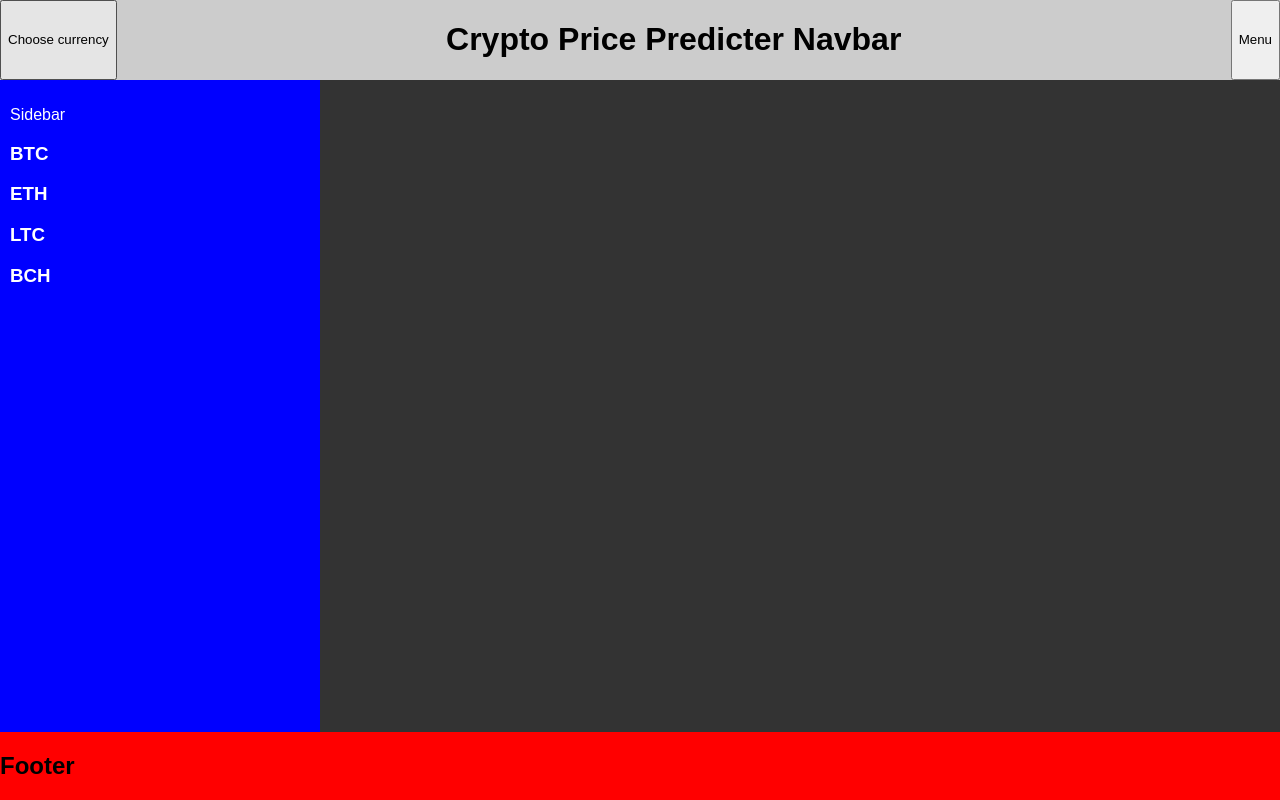
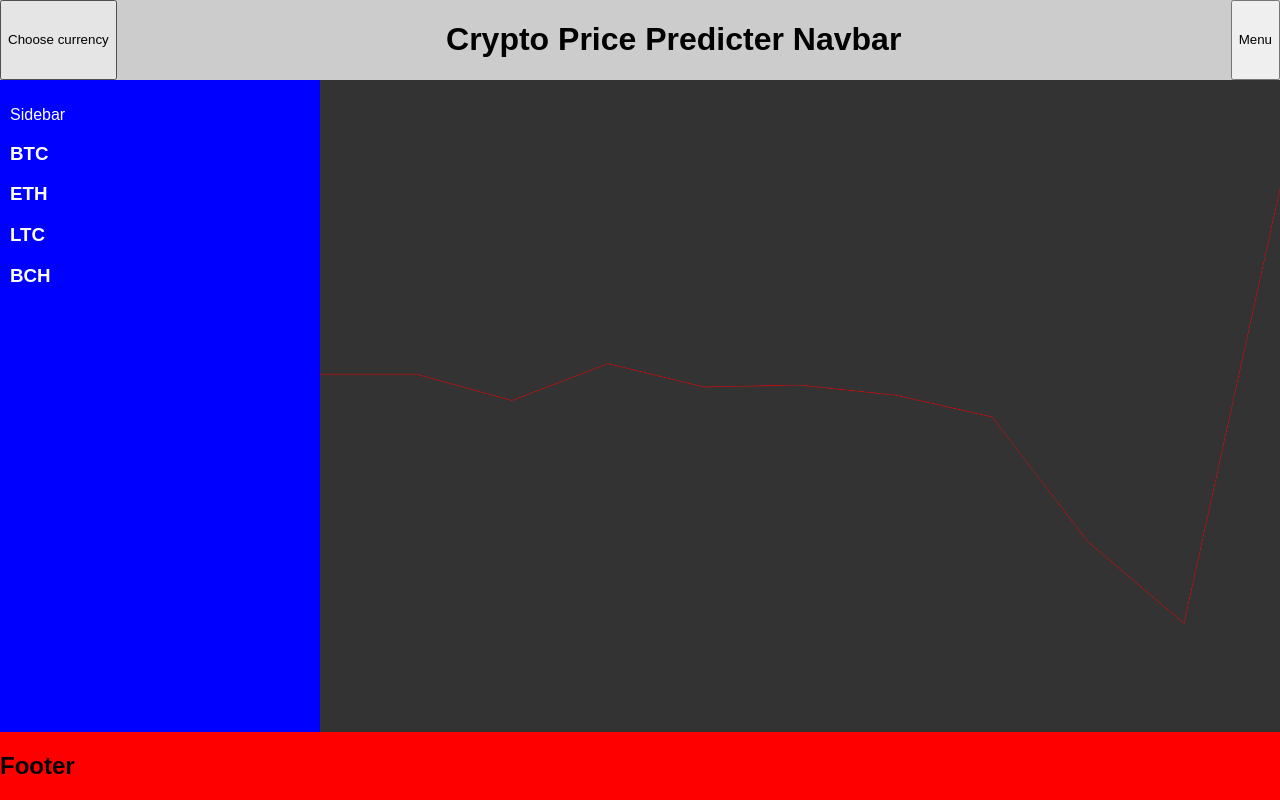
Before and after one commit to iSadist/CryptoPricePredicter, a React (Create React App) app in the folder cryptopricepredicter/: page / in a window 1280 px wide. Built offline with nearby package versions, Linux system fonts and the light colour scheme.

Commit message:
Draw a price curve in the canvas
The price curve is drawn (upside down) at start. The price is based on a fake price.
Later it will be switched with the real price data.

```diff
--- a/cryptopricepredicter/package.json
+++ b/cryptopricepredicter/package.json
@@ -4,6 +4,7 @@
   "private": true,
   "dependencies": {
     "@tensorflow/tfjs": "^0.12.6",
+    "jquery": "^3.3.1",
     "react": "^16.4.2",
     "react-dom": "^16.4.2"
   },
--- a/cryptopricepredicter/src/MainContent/MainContent.css
+++ b/cryptopricepredicter/src/MainContent/MainContent.css
@@ -2,7 +2,7 @@
   background-color: #333;
 }
 
-.Main-Content__draw-area {
+.Main-Content__price-chart {
   width: 100%;
   height: 100%;
 }
--- a/cryptopricepredicter/src/MainContent/MainContent.js
+++ b/cryptopricepredicter/src/MainContent/MainContent.js
@@ -1,11 +1,39 @@
 import React, { Component } from 'react';
 import './MainContent.css';
+import $ from 'jquery';
 
 class MainContent extends Component {
+
+  constructor () {
+    super();
+    this.augmentedPriceData = [
+      5413, 5899, 5220, 5650, 5615, 5802, 6200, 8500, 10000, 2000
+    ]
+  }
+
+  componentDidMount() {
+    this.drawPrice()
+  }
+
+  drawPrice() {
+    var priceCanvas = $('.Main-Content__price-chart')
+    var priceContext = priceCanvas[0].getContext('2d')
+
+    priceContext.moveTo(0, this.augmentedPriceData[0]/10);
+    priceContext.strokeWidth = 5
+
+    for (var i = 1; i <= this.augmentedPriceData.length; i++) {
+      priceContext.lineTo(i*200,this.augmentedPriceData[i-1]/10);
+    }
+
+    priceContext.strokeStyle = '#ff0000';
+    priceContext.stroke();
+  }
+
   render () {
     return (
       <div className="Main-Content">
-        <canvas className='Main-Content__draw-area'></canvas>
+        <canvas className='Main-Content__price-chart' width="2000" height="1200"></canvas>
       </div>
     );
   }
```
